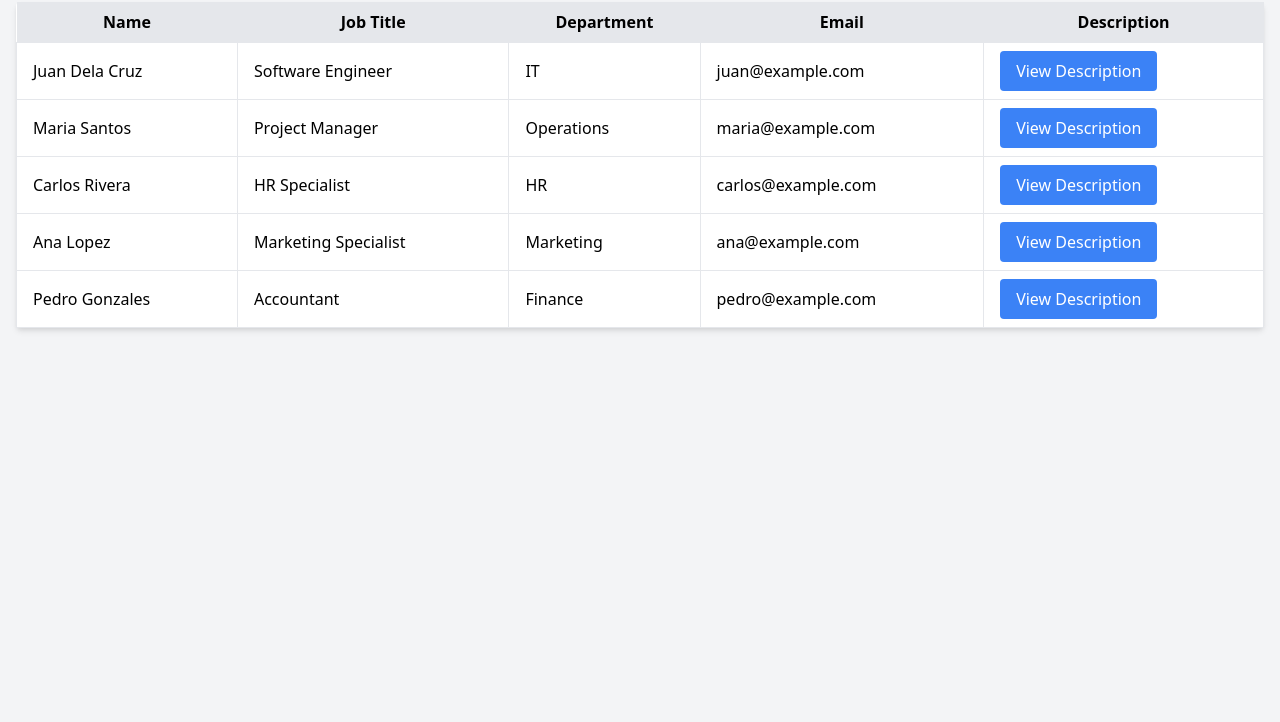
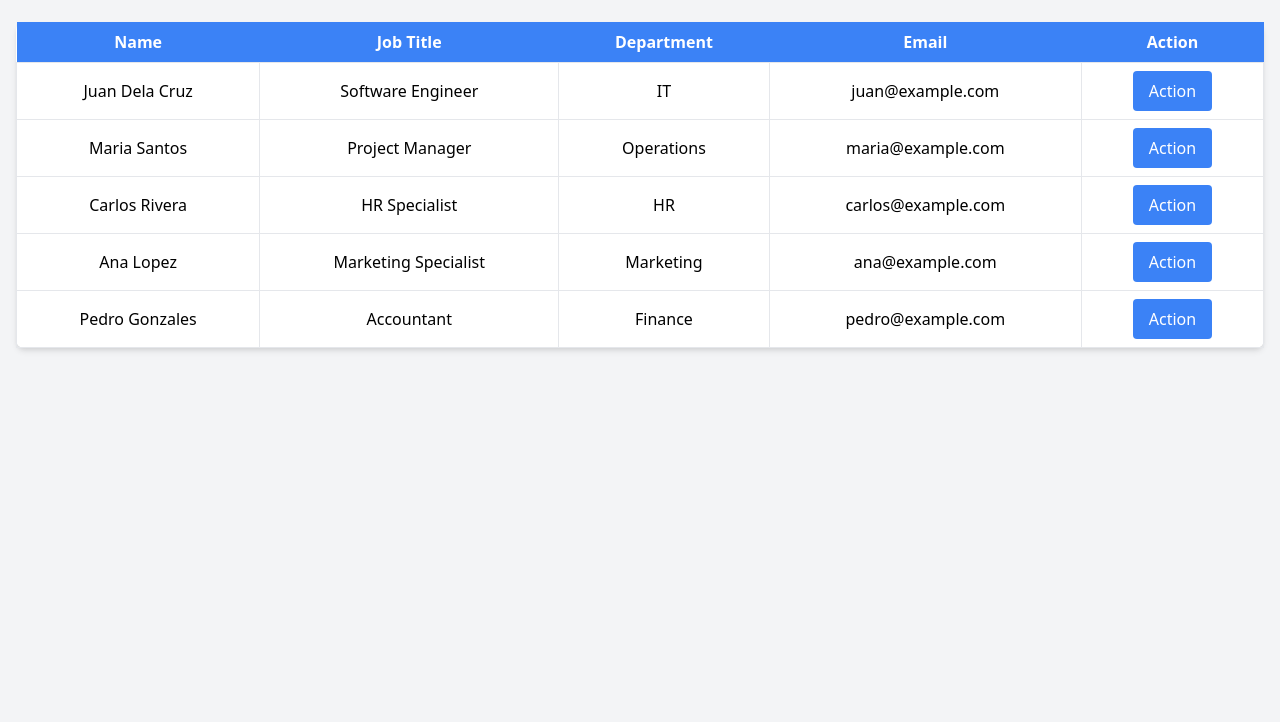
Before and after one commit to kfortez/sinkssys, a plain HTML site: page employee.html in a window 1280 px wide. Shown: the part 78-800 px from the top of the page. Drawn offline with nearby package versions, Linux system fonts and the light colour scheme.

Commit message:
Update employee.html

```diff
--- a/employee.html
+++ b/employee.html
@@ -4,100 +4,106 @@
     <meta charset="UTF-8">
     <meta name="viewport" content="width=device-width, initial-scale=1.0">
     <title>Employee List</title>
+    <!-- Tailwind CSS CDN -->
     <link href="https://cdn.jsdelivr.net/npm/tailwindcss@2.2.19/dist/tailwind.min.css" rel="stylesheet">
+    <style>
+        /* Additional CSS if needed */
+        body {
+            background-color: #f7fafc;
+        }
+        table {
+            border-collapse: collapse;
+            width: 100%;
+        }
+    </style>
+    <script>
+        // Add your JavaScript here (if needed)
+        function handleAction(name) {
+            alert("Action for " + name);
+        }
+    </script>
 </head>
 <body class="bg-gray-100">
+
+    <!-- Main Container -->
     <div class="container mx-auto px-4 py-8">
-        <h1 class="text-2xl font-bold mb-4">Employee List</h1>
-        <table class="table-auto w-full bg-white shadow-md rounded">
+        <h1 class="text-3xl font-bold text-center mb-8">Employee List</h1>
+
+        <!-- Table to display employee data -->
+        <table class="table-auto w-full bg-white shadow-md rounded-lg">
             <thead>
-                <tr class="bg-gray-200">
+                <tr class="bg-blue-500 text-white">
                     <th class="px-4 py-2">Name</th>
                     <th class="px-4 py-2">Job Title</th>
                     <th class="px-4 py-2">Department</th>
                     <th class="px-4 py-2">Email</th>
-                    <th class="px-4 py-2">Description</th>
+                    <th class="px-4 py-2">Action</th>
                 </tr>
             </thead>
-            <tbody>
-
-                <tr>
+            <tbody class="text-center">
+                <!-- Employee 1 -->
+                <tr class="border-b">
                     <td class="border px-4 py-2">Juan Dela Cruz</td>
                     <td class="border px-4 py-2">Software Engineer</td>
                     <td class="border px-4 py-2">IT</td>
                     <td class="border px-4 py-2">juan@example.com</td>
                     <td class="border px-4 py-2">
-                        <button class="bg-blue-500 text-white px-4 py-2 rounded">
-                            View Description
+                        <button onclick="handleAction('Juan Dela Cruz')" class="bg-blue-500 text-white px-4 py-2 rounded hover:bg-blue-700">
+                            Action
                         </button>
                     </td>
                 </tr>
-
-                <tr>
+                <!-- Employee 2 -->
+                <tr class="border-b">
                     <td class="border px-4 py-2">Maria Santos</td>
                     <td class="border px-4 py-2">Project Manager</td>
                     <td class="border px-4 py-2">Operations</td>
                     <td class="border px-4 py-2">maria@example.com</td>
                     <td class="border px-4 py-2">
-                        <button class="bg-blue-500 text-white px-4 py-2 rounded">
-                            View Description
+                        <button onclick="handleAction('Maria Santos')" class="bg-blue-500 text-white px-4 py-2 rounded hover:bg-blue-700">
+                            Action
                         </button>
                     </td>
                 </tr>
-
-                <tr>
+                <!-- Employee 3 -->
+                <tr class="border-b">
                     <td class="border px-4 py-2">Carlos Rivera</td>
                     <td class="border px-4 py-2">HR Specialist</td>
                     <td class="border px-4 py-2">HR</td>
                     <td class="border px-4 py-2">carlos@example.com</td>
                     <td class="border px-4 py-2">
-                        <button class="bg-blue-500 text-white px-4 py-2 rounded">
-                            View Description
+                        <button onclick="handleAction('Carlos Rivera')" class="bg-blue-500 text-white px-4 py-2 rounded hover:bg-blue-700">
+                            Action
                         </button>
                     </td>
                 </tr>
-
-                <tr>
+                <!-- Employee 4 -->
+                <tr class="border-b">
                     <td class="border px-4 py-2">Ana Lopez</td>
                     <td class="border px-4 py-2">Marketing Specialist</td>
                     <td class="border px-4 py-2">Marketing</td>
                     <td class="border px-4 py-2">ana@example.com</td>
                     <td class="border px-4 py-2">
-                        <button class="bg-blue-500 text-white px-4 py-2 rounded">
-                            View Description
+                        <button onclick="handleAction('Ana Lopez')" class="bg-blue-500 text-white px-4 py-2 rounded hover:bg-blue-700">
+                            Action
                         </button>
                     </td>
                 </tr>
-
+                <!-- Employee 5 -->
                 <tr>
                     <td class="border px-4 py-2">Pedro Gonzales</td>
                     <td class="border px-4 py-2">Accountant</td>
                     <td class="border px-4 py-2">Finance</td>
                     <td class="border px-4 py-2">pedro@example.com</td>
                     <td class="border px-4 py-2">
-                        <button class="bg-blue-500 text-white px-4 py-2 rounded">
-                            View Description
+                        <button onclick="handleAction('Pedro Gonzales')" class="bg-blue-500 text-white px-4 py-2 rounded hover:bg-blue-700">
+                            Action
                         </button>
                     </td>
                 </tr>
             </tbody>
         </table>
     </div>
-    <div id="employeeModal" class="modal hidden">
-        <div class="modal-content">
-            <span id="closeModalBtn" class="close-button">&times;</span>
-            <h2 class="modal-header">Employee Information</h2>
-            <div class="modal-body">
-                <p><strong>Name:</strong> <span id="employeeName"></span></p>
-                <p><strong>Position:</strong> <span id="employeeJob"></span></p>
-                <p><strong>Department:</strong> <span id="employeeDepartment"></span></p>
-                <p><strong>Email:</strong> <span id="employeeEmail"></span></p>
-                <p><strong>Contact:</strong> <span id="employeeContact"></span></p>
-                <p><strong>Address:</strong> <span id="employeeAddress"></span></p>
-                <p><strong>Sex:</strong> <span id="employeeSex"></span></p>
-                <p><strong>Marital Status:</strong> <span id="employeeStatus"></span></p>
-            </div>
-        </div>
-    </div>
+
 </body>
 </html>
```
